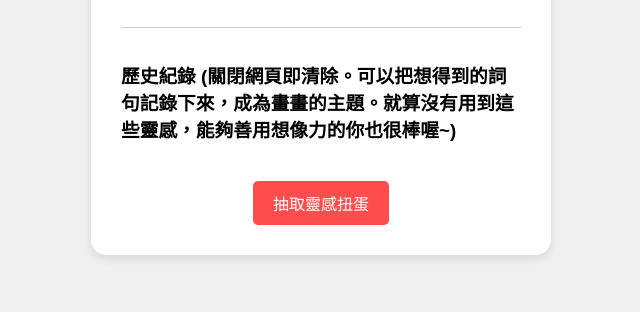
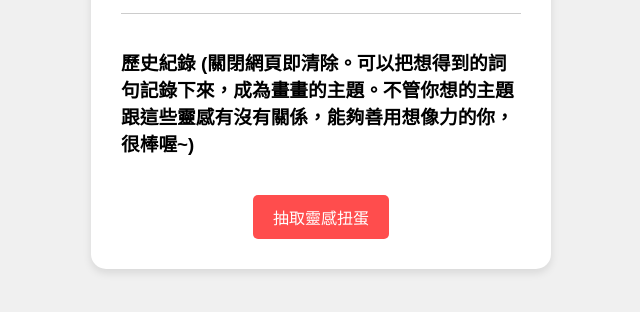
Before and after one commit to cresmyna-gif/drawing-inspiration-gacha, a plain HTML site: page index.html in a window 1280 px wide. Shown: the part 368-680 px from the top of the page, without its empty margins (319-959 px from the left). Drawn offline with Linux system fonts and the light colour scheme.

Commit message:
Update index.html

```diff
--- a/index.html
+++ b/index.html
@@ -17,7 +17,7 @@
 
         <!-- 歷史紀錄標題與清單 -->
         <div class="history-container">
-            <h3>歷史紀錄 (關閉網頁即清除。可以把想得到的詞句記錄下來，成為畫畫的主題。就算沒有用到這些靈感，能夠善用想像力的你也很棒喔~)</h3>
+            <h3>歷史紀錄 (關閉網頁即清除。可以把想得到的詞句記錄下來，成為畫畫的主題。不管你想的主題跟這些靈感有沒有關係，能夠善用想像力的你，很棒喔~)</h3>
             <ul id="historyList">
                 <!-- 歷史紀錄將由 JavaScript 動態加入這裡 -->
             </ul>
```
